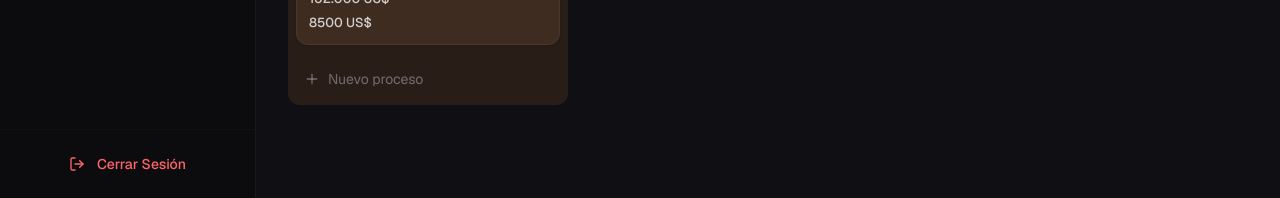
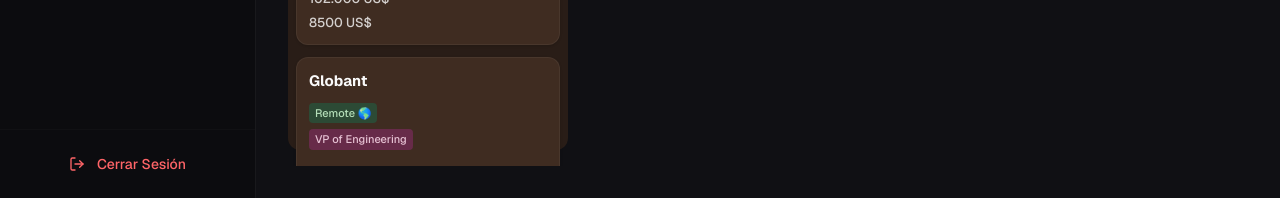
Before and after one commit to DiegoFerrerGit/jobs-manager, a Next.js app: page /tracker in a window 1280 px wide. Shown: the part 602-800 px from the top of the page. Built offline with nearby package versions, Linux system fonts and the light colour scheme; no server answers.

Commit message:
Add 4th test card (Globant) to People column

```diff
--- a/src/app/(app)/tracker/TrackerClient.tsx
+++ b/src/app/(app)/tracker/TrackerClient.tsx
@@ -16,7 +16,8 @@
     jobs: [
       { id: "job-1", company: "Alpaca", location: "US 🗽", locationColor: "bg-[#2c4a35] text-[#b4deb8]", role: "Director of Engineering", roleColor: "bg-[#443560] text-[#c9b7e3]", salary: "240.000 US$", equity: "20.000 US$" },
       { id: "job-2", company: "Tapi", location: "Argentina", locationColor: "bg-[#2b4b66] text-[#b3d3ed]", role: "Technical Manager", roleColor: "bg-[#2b4b66] text-[#b3d3ed]", salary: "120.000 US$", equity: "10.000 US$" },
-      { id: "job-3", company: "AssureSoft", location: "", locationColor: "", role: "Engineering Manager", roleColor: "bg-[#2b4b66] text-[#b3d3ed]", salary: "102.000 US$", equity: "8500 US$" }
+      { id: "job-3", company: "AssureSoft", location: "", locationColor: "", role: "Engineering Manager", roleColor: "bg-[#2b4b66] text-[#b3d3ed]", salary: "102.000 US$", equity: "8500 US$" },
+      { id: "job-5", company: "Globant", location: "Remote 🌎", locationColor: "bg-[#2c4a35] text-[#b4deb8]", role: "VP of Engineering", roleColor: "bg-[#672b49] text-[#e6c1d3]", salary: "180.000 US$", equity: "15.000 US$" }
     ]
   },
   "hiring": {
```
